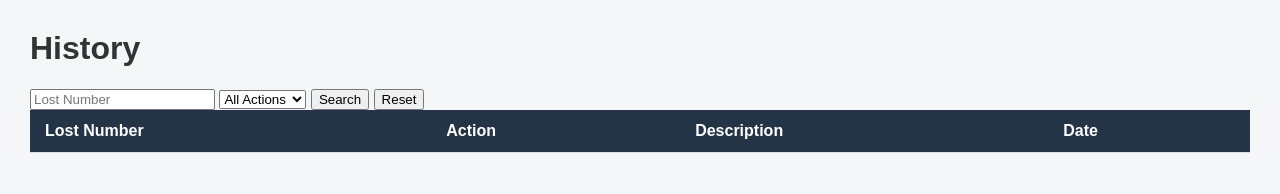
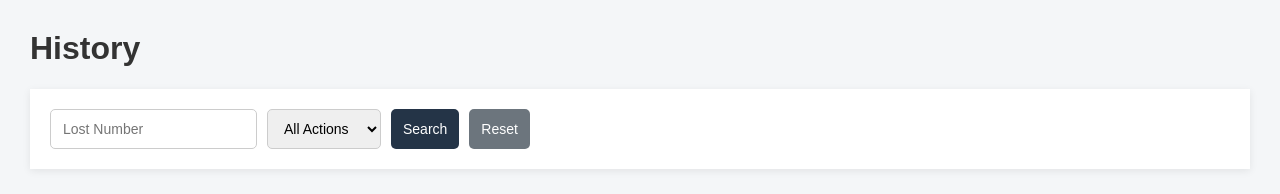
Before and after one commit to Yoshiki-Do/Lost-and-Found-Management-System, a FastAPI app: page /history-page in a window 1280 px wide. Shown: the part 144-338 px from the top of the page. Run offline with FastAPI, Linux system fonts and the light colour scheme; data that the repository does not hold is empty.

Commit message:
Unify button styles across pages

```diff
--- a/app/static/css/base.css
+++ b/app/static/css/base.css
@@ -42,6 +42,26 @@ h2 {
     color: #243447;
 }
 
+/* Common buttons */
+button {
+    padding: 10px 12px;
+    font-size: 14px;
+    border: none;
+    border-radius: 5px;
+    background-color: #243447;
+    color: white;
+    cursor: pointer;
+}
+
+button:hover:not(:disabled) {
+    background-color: #354b63;
+}
+
+button:disabled {
+    background-color: #aaa;
+    cursor: not-allowed;
+}
+
 @media (max-width: 600px) {
     body {
         padding: 15px;
--- a/app/static/css/history.css
+++ b/app/static/css/history.css
@@ -25,3 +25,42 @@ th {
 tbody tr:hover {
     background-color: #f4f6f9;
 }
+
+/* Search area */
+.search-container {
+    display: flex;
+    flex-wrap: wrap;
+    gap: 10px;
+    margin-bottom: 25px;
+    padding: 20px;
+    background-color: white;
+    box-shadow: 0 2px 8px rgba(0, 0, 0, 0.08);
+}
+
+input,
+select {
+    padding: 10px 12px;
+    font-size: 14px;
+    border: 1px solid #ccc;
+    border-radius: 5px;
+}
+
+#reset-button {
+    background-color: #6c757d;
+}
+
+#reset-button:hover {
+    background-color: #555d64;
+}
+
+@media (max-width: 600px) {
+    .search-container {
+        flex-direction: column;
+    }
+
+    input,
+    select,
+    button {
+        width: 100%;
+    }
+}
```
Also changed, not shown: app/static/css/details.css (+15 -0 lines), app/static/css/disposal.css (+0 -20 lines), app/static/css/items.css (+1 -17 lines), app/static/css/register.css (+0 -14 lines).
